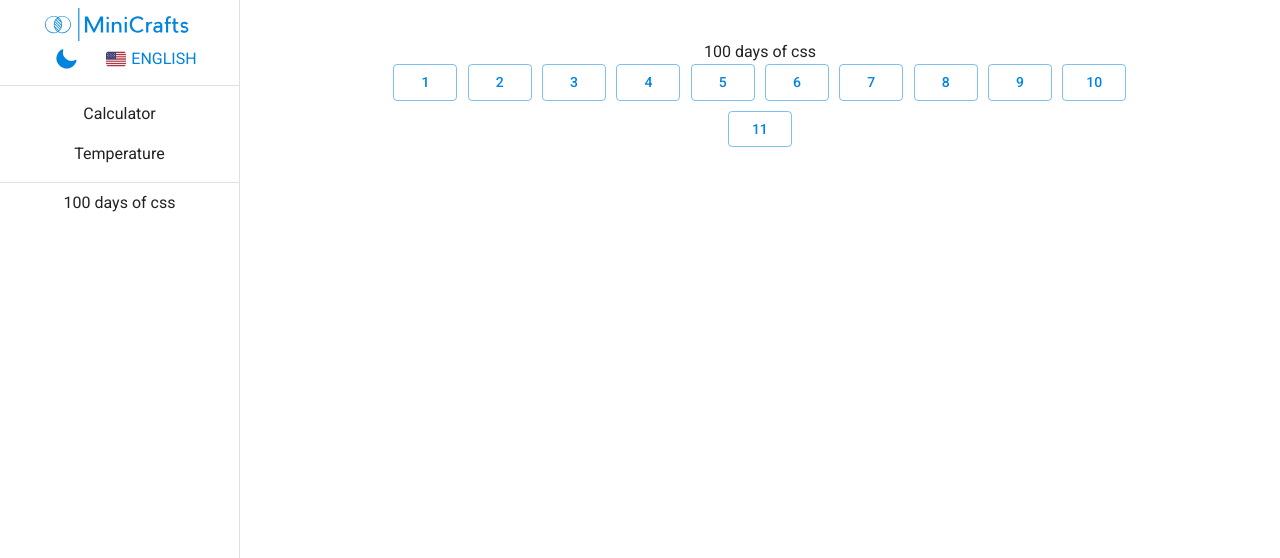
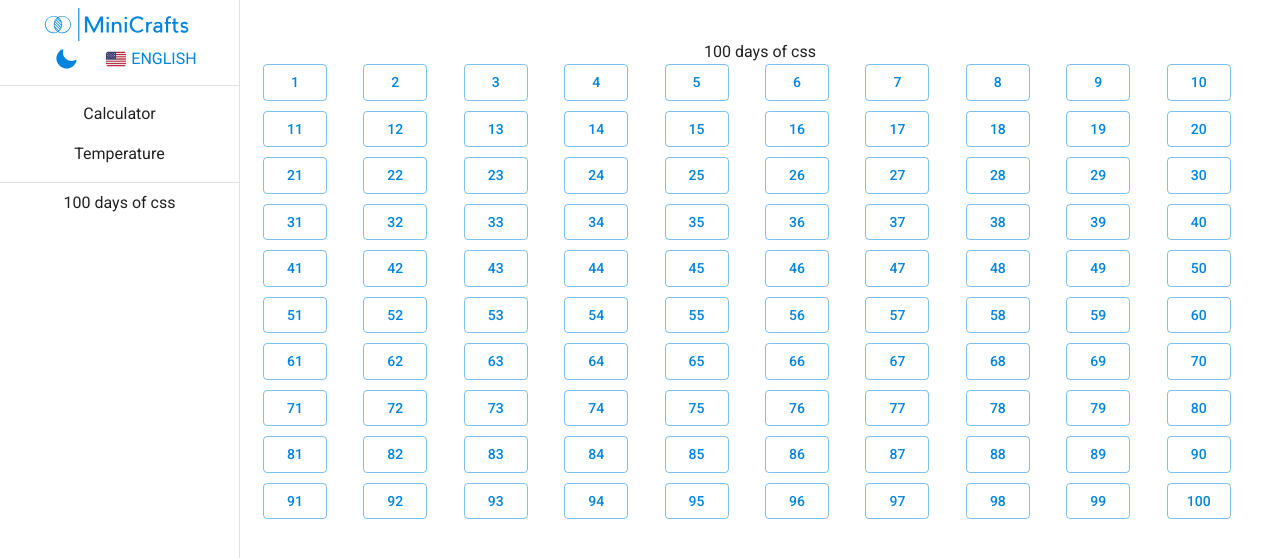
Before and after one commit to JoaquinAdan/minicrafts, a Next.js app: page /100-days-of-css/home in a window 1280 px wide. Shown: the top 558 px of the page. Built offline with nearby package versions, Linux system fonts and the light colour scheme.

Commit message:
bucle que genera 100 botones y pushea a un array

```diff
--- a/src/pages/100-days-of-css/home.tsx
+++ b/src/pages/100-days-of-css/home.tsx
@@ -2,19 +2,19 @@ import React from 'react'
 import { Button, Grid, Box } from '@mui/material'
 import Link from 'next/link'
 
-const buttonData = [
-  { path: '/100-days-of-css/day-1', text: '1' },
-  { path: '/100-days-of-css/day-2', text: '2' },
-  { path: '/100-days-of-css/day-3', text: '3' },
-  { path: '#', text: '4' },
-  { path: '#', text: '5' },
-  { path: '#', text: '6' },
-  { path: '#', text: '7' },
-  { path: '#', text: '8' },
-  { path: '#', text: '9' },
-  { path: '#', text: '10' },
-  { path: '#', text: '11' },
-]
+const generateButtonData = () => {
+  const buttonData = []
+
+  for (let i = 1; i <= 100; i++) {
+    const button = {
+      path: `/100-days-of-css/day-${i}`,
+      text: `${i}`,
+    }
+    buttonData.push(button)
+  }
+
+  return buttonData
+}
 
 const Home = () => {
   return (
@@ -22,10 +22,10 @@ const Home = () => {
       100 days of css
       <Grid
         container
-        columns={{ xs: 11, sm: 16, md: 30, lg: 50 }}
+        columns={{ xs: 11, sm: 16, md: 30, lg: 46 }}
         sx={{ gap: { xs: '5px', md: '10px' }, display: 'flex', justifyContent: 'center' }}
       >
-        {buttonData.map((data, index) => (
+        {generateButtonData().map((data, index) => (
           <Grid key={index} item xs={2} md={4}>
             <Link href={data.path}>
               <Button variant='outlined'>{data.text}</Button>
```
